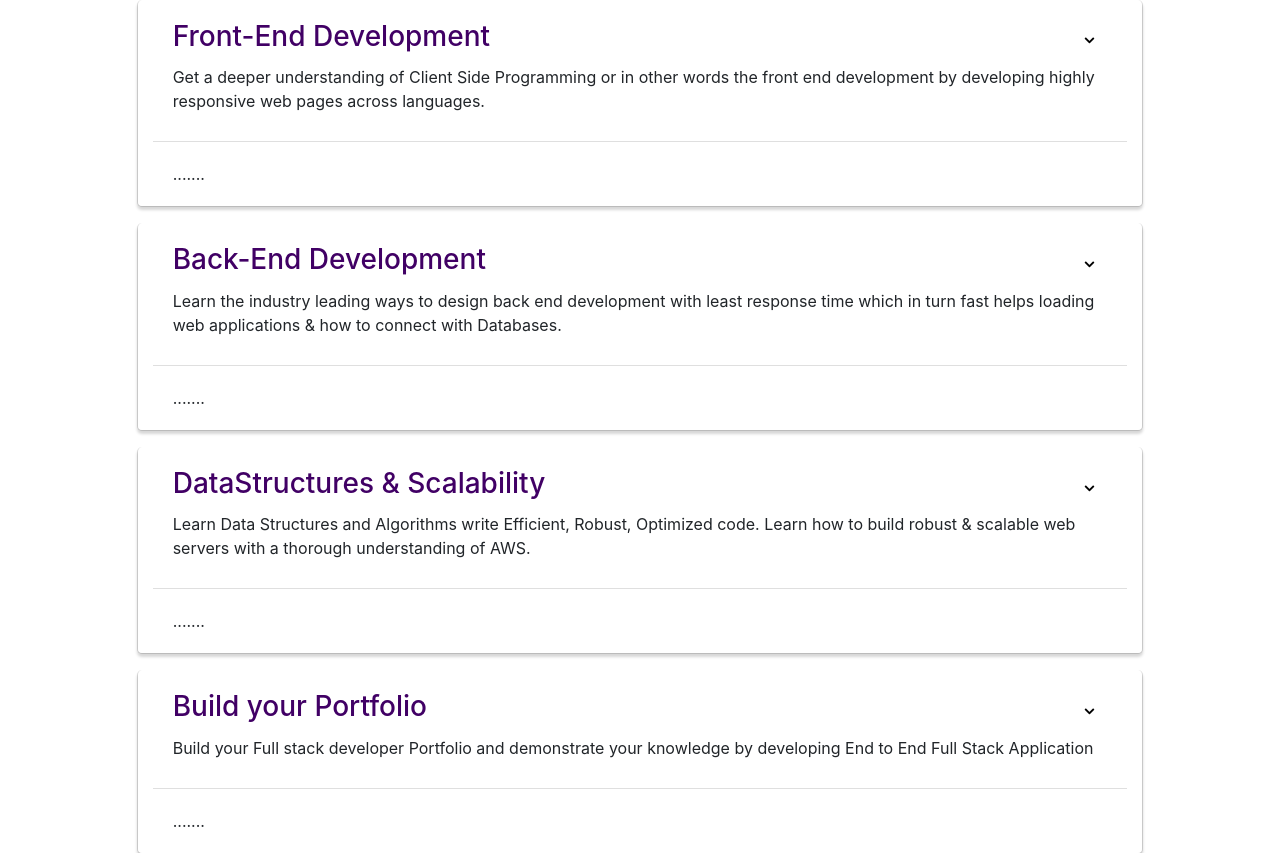
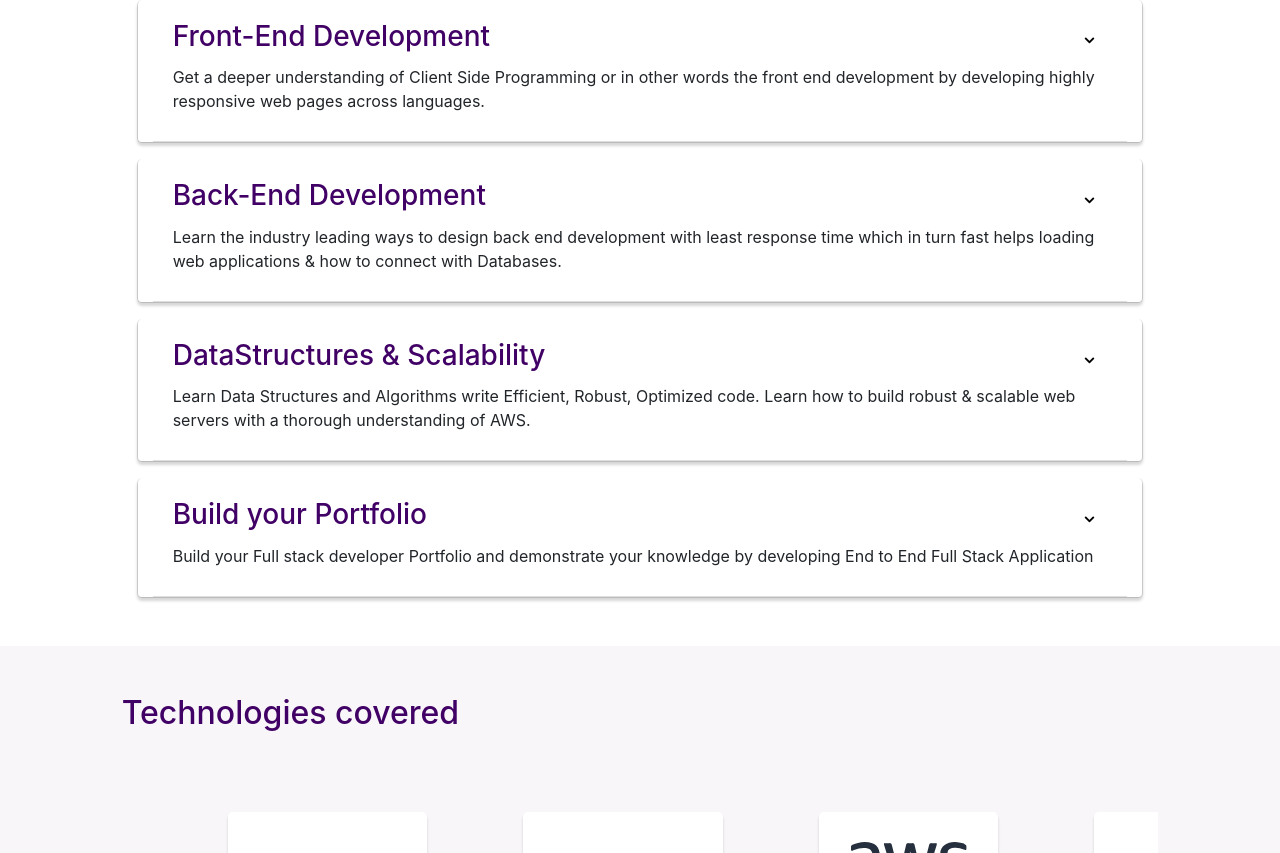
Before and after one commit to SaravananVijayamuthu/Guvi-SaravananVijayamuthu, a plain HTML site: page index.html in a window 1280 px wide. Shown: the part 1187-2040 px from the top of the page. Drawn offline with Linux system fonts and the light colour scheme.

Commit message:
Collapse check

```diff
--- a/index.html
+++ b/index.html
@@ -216,7 +216,7 @@
 								development by developing highly responsive web pages across languages.</p>
 						</div>
 						<!-- div with acc1 id with data for Accordion-1 Front-end -->
-						<div id="accordion1" class="collapse show" data-parent="#accordion1">
+						<div id="accordion1" class="collapse" data-parent="#accordion1">
 							<div class="card-body p-text mt-0">.......</div>
 						</div>
 					</div>
@@ -237,7 +237,7 @@
 								which in turn fast helps loading web applications & how to connect with Databases.</p>
 						</div>
 						<!-- div with acc2 id with data for Accordion-2 Back-end -->
-						<div id="accordion2" class="collapse show" data-parent="#accordion2">
+						<div id="accordion2" class="collapse" data-parent="#accordion2">
 							<div class="card-body p-text mt-0">.......</div>
 						</div>
 					</div>
@@ -258,7 +258,7 @@
 								to build robust & scalable web servers with a thorough understanding of AWS.</p>
 						</div>
 						<!-- div with acc3 id with data for Accordion-3 DataStructures & Scalability -->
-						<div id="accordion3" class="collapse show" data-parent="#accordion3">
+						<div id="accordion3" class="collapse" data-parent="#accordion3">
 							<div class="card-body p-text mt-0">.......</div>
 						</div>
 					</div>
@@ -279,7 +279,7 @@
 								End to End Full Stack Application</p>
 						</div>
 						<!-- div with acc4 id with data for Accordion-4 Build your Portfolio -->
-						<div id="accordion4" class="collapse show" data-parent="#accordion4">
+						<div id="accordion4" class="collapse" data-parent="#accordion4">
 							<div class="card-body p-text mt-0">.......</div>
 						</div>
 					</div>
```
Also changed, not shown: Webinar.html (+1 -1 lines).
